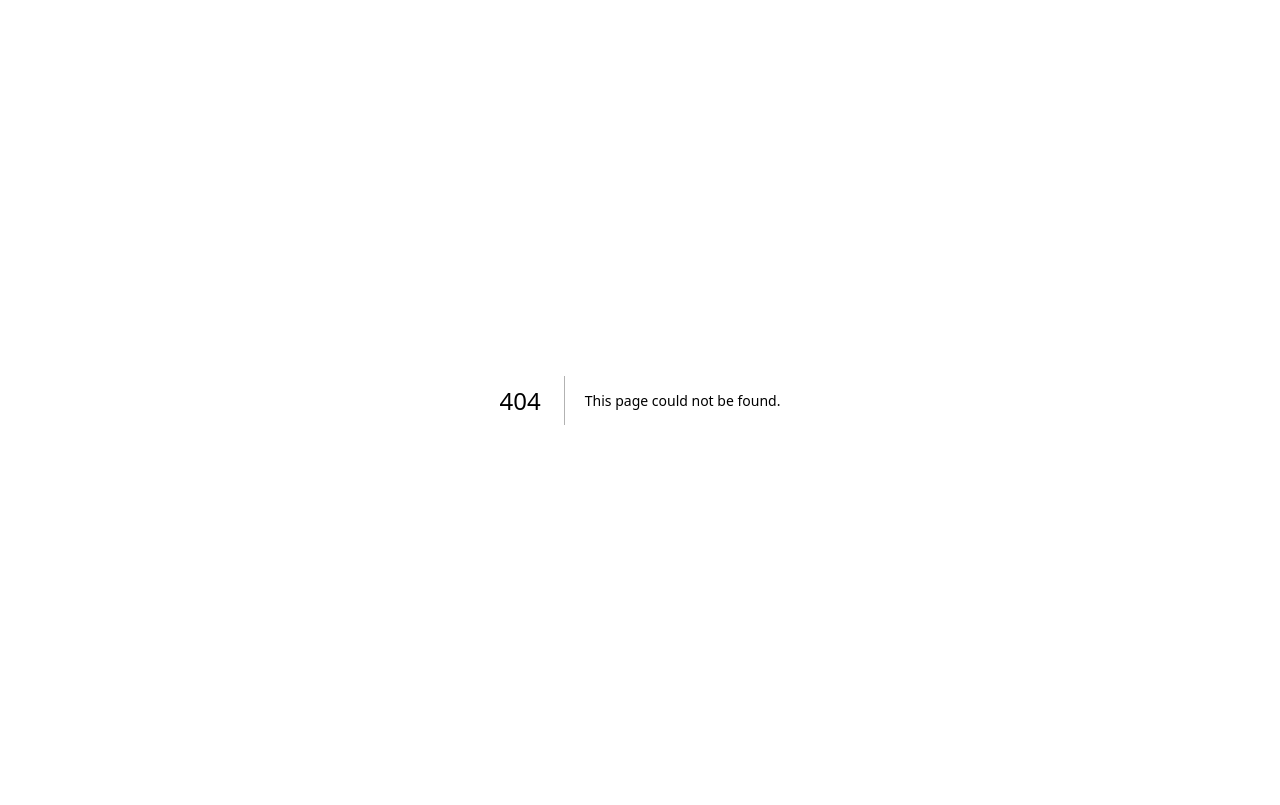
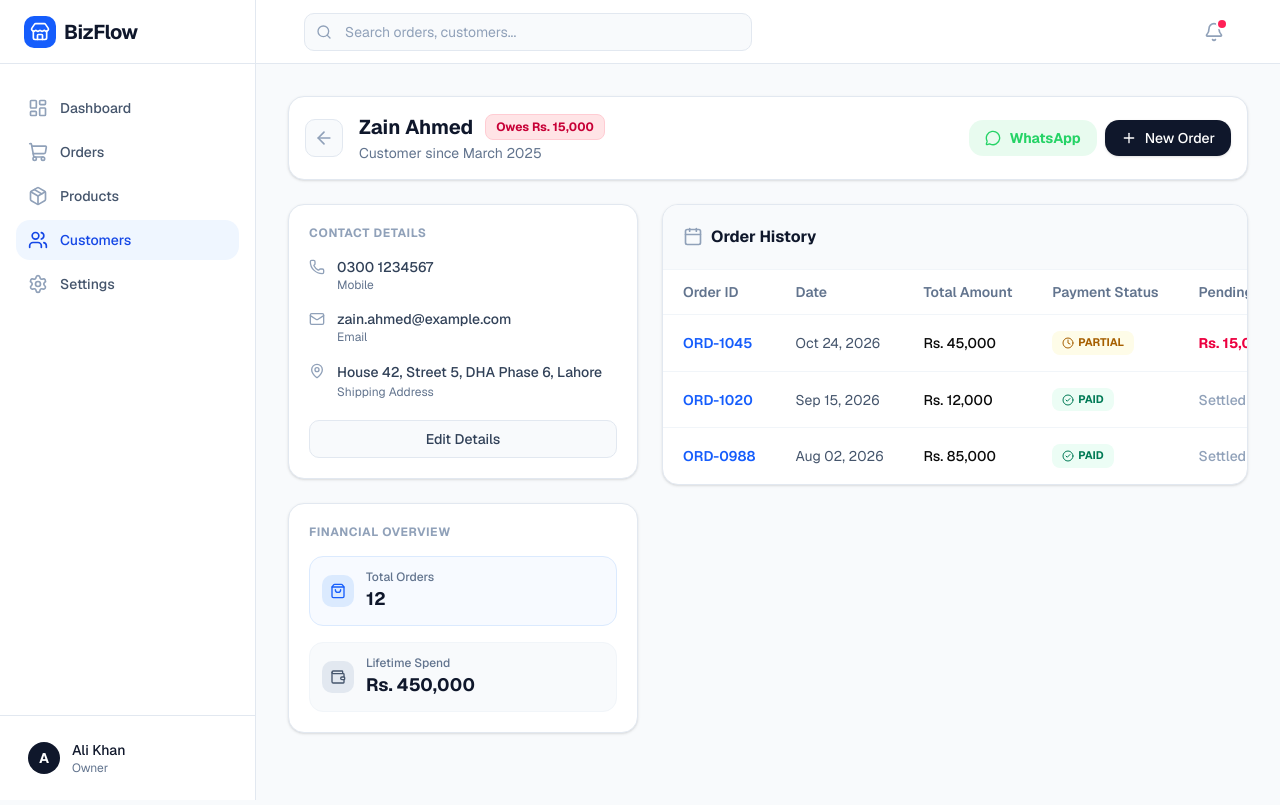
Before and after one commit to itx-tayyab/BizFlow, a Next.js app in the folder client/: page /customers/1 in a window 1280 px wide. Before the commit this address had no page. Built offline with nearby package versions, Linux system fonts and the light colour scheme.

Commit message:
Add CustomerProfilePage component for detailed customer information and order history

```diff
--- /dev/null
+++ b/client/src/app/(dashboard)/customers/[id]/page.tsx
@@ -0,0 +1,194 @@
+"use client";
+
+import Link from "next/link";
+import {
+  ArrowLeft, User, Phone, MapPin, Mail,
+  Plus, MessageCircle, ShoppingBag, Wallet,
+  Calendar, CheckCircle2, AlertCircle, Clock
+} from "lucide-react";
+
+// --- MOCK CUSTOMER DATA ---
+const mockCustomer = {
+  id: "CUST-882",
+  name: "Zain Ahmed",
+  phone: "0300 1234567",
+  address: "House 42, Street 5, DHA Phase 6, Lahore",
+  email: "zain.ahmed@example.com",
+  type: "Loyal Customer",
+  joined: "March 2025",
+  metrics: {
+    totalOrders: 12,
+    lifetimeValue: 450000,
+    outstandingBalance: 15000
+  },
+  // Order History for this specific customer
+  orderHistory:[
+    { id: "ORD-1045", date: "Oct 24, 2026", total: 45000, status: "COMPLETED", payment: "PARTIAL", balance: 15000 },
+    { id: "ORD-1020", date: "Sep 15, 2026", total: 12000, status: "COMPLETED", payment: "PAID", balance: 0 },
+    { id: "ORD-0988", date: "Aug 02, 2026", total: 85000, status: "COMPLETED", payment: "PAID", balance: 0 },
+  ]
+};
+
+export default function CustomerProfilePage() {
+  return (
+    <div className="flex flex-col gap-6 animate-in fade-in duration-500 pb-10">
+
+      {/* 🟢 TOP ACTION BAR */}
+      <div className="flex flex-col sm:flex-row sm:items-center justify-between gap-4 bg-white p-4 rounded-2xl border border-slate-200 shadow-sm">
+        <div className="flex items-center gap-4">
+          <Link href="/customers" className="p-2 text-slate-400 hover:text-slate-900 bg-slate-50 rounded-lg border border-slate-200 transition-colors">
+            <ArrowLeft className="w-5 h-5" />
+          </Link>
+          <div>
+            <div className="flex items-center gap-3">
+              <h1 className="text-xl font-bold text-slate-900">{mockCustomer.name}</h1>
+              {mockCustomer.metrics.outstandingBalance > 0 ? (
+                <span className="bg-rose-100 text-rose-700 text-xs font-bold px-2.5 py-1 rounded-md border border-rose-200">
+                  Owes Rs. {mockCustomer.metrics.outstandingBalance.toLocaleString()}
+                </span>
+              ) : (
+                <span className="bg-emerald-100 text-emerald-700 text-xs font-bold px-2.5 py-1 rounded-md border border-emerald-200">
+                  Account Settled
+                </span>
+              )}
+            </div>
+            <p className="text-sm text-slate-500 mt-0.5">Customer since {mockCustomer.joined}</p>
+          </div>
+        </div>
+
+        <div className="flex items-center gap-2">
+          <a
+            href={`https://wa.me/92${mockCustomer.phone.replace(/[^0-9]/g, '').substring(1)}`}
+            target="_blank"
+            className="flex items-center gap-2 px-4 py-2 bg-[#25D366]/10 text-[#25D366] rounded-xl text-sm font-bold hover:bg-[#25D366]/20 transition-colors"
+          >
+            <MessageCircle className="w-4 h-4" /> WhatsApp
+          </a>
+          <Link
+            href={`/orders/new?customerId=${mockCustomer.id}`}
+            className="flex items-center gap-2 px-4 py-2 bg-slate-900 text-white rounded-xl text-sm font-medium hover:bg-slate-800 transition-colors shadow-sm"
+          >
+            <Plus className="w-4 h-4" /> New Order
+          </Link>
+        </div>
+      </div>
+
+      <div className="flex flex-col lg:flex-row gap-6 items-start">
+
+        {/* ==========================================
+            LEFT COLUMN: CUSTOMER INFO & METRICS
+        ========================================== */}
+        <div className="w-full lg:w-[350px] flex flex-col gap-6">
+
+          {/* Contact Info Card */}
+          <div className="bg-white p-5 rounded-2xl border border-slate-200 shadow-sm">
+            <h3 className="text-xs font-bold text-slate-400 uppercase tracking-wider mb-4">Contact Details</h3>
+
+            <div className="space-y-4 text-sm">
+              <div className="flex items-start gap-3 text-slate-700">
+                <Phone className="w-4 h-4 text-slate-400 mt-0.5" />
+                <div>
+                  <p className="font-medium">{mockCustomer.phone}</p>
+                  <p className="text-xs text-slate-500">Mobile</p>
+                </div>
+              </div>
+              <div className="flex items-start gap-3 text-slate-700">
+                <Mail className="w-4 h-4 text-slate-400 mt-0.5" />
+                <div>
+                  <p className="font-medium">{mockCustomer.email}</p>
+                  <p className="text-xs text-slate-500">Email</p>
+                </div>
+              </div>
+              <div className="flex items-start gap-3 text-slate-700">
+                <MapPin className="w-4 h-4 text-slate-400 mt-0.5" />
+                <div>
+                  <p className="font-medium leading-relaxed">{mockCustomer.address}</p>
+                  <p className="text-xs text-slate-500">Shipping Address</p>
+                </div>
+              </div>
+            </div>
+
+            <button className="w-full mt-5 py-2 bg-slate-50 border border-slate-200 text-slate-700 rounded-lg text-sm font-medium hover:bg-slate-100 transition-colors">
+              Edit Details
+            </button>
+          </div>
+
+          {/* Lifetime Metrics Card */}
+          <div className="bg-white p-5 rounded-2xl border border-slate-200 shadow-sm">
+            <h3 className="text-xs font-bold text-slate-400 uppercase tracking-wider mb-4">Financial Overview</h3>
+
+            <div className="space-y-4">
+              <div className="flex items-center gap-3 p-3 bg-blue-50/50 rounded-xl border border-blue-100">
+                <div className="p-2 bg-blue-100 rounded-lg text-blue-600"><ShoppingBag className="w-4 h-4" /></div>
+                <div>
+                  <p className="text-xs text-slate-500 font-medium">Total Orders</p>
+                  <p className="text-lg font-bold text-slate-900">{mockCustomer.metrics.totalOrders}</p>
+                </div>
+              </div>
+
+              <div className="flex items-center gap-3 p-3 bg-slate-50 rounded-xl border border-slate-100">
+                <div className="p-2 bg-slate-200 rounded-lg text-slate-600"><Wallet className="w-4 h-4" /></div>
+                <div>
+                  <p className="text-xs text-slate-500 font-medium">Lifetime Spend</p>
+                  <p className="text-lg font-bold text-slate-900">Rs. {mockCustomer.metrics.lifetimeValue.toLocaleString()}</p>
+                </div>
+              </div>
+            </div>
+          </div>
+
+        </div>
+
+        {/* ==========================================
+            RIGHT COLUMN: ORDER HISTORY
+        ========================================== */}
+        <div className="flex-1 w-full bg-white rounded-2xl border border-slate-200 shadow-sm overflow-hidden">
+          <div className="p-5 border-b border-slate-100 bg-slate-50 flex items-center justify-between">
+            <h2 className="font-bold text-slate-900 flex items-center gap-2">
+              <Calendar className="w-5 h-5 text-slate-400" /> Order History
+            </h2>
+          </div>
+
+          <div className="overflow-x-auto">
+            <table className="w-full text-left text-sm whitespace-nowrap">
+              <thead className="bg-white text-slate-500 border-b border-slate-100">
+                <tr>
+                  <th className="px-5 py-3 font-semibold">Order ID</th>
+                  <th className="px-5 py-3 font-semibold">Date</th>
+                  <th className="px-5 py-3 font-semibold">Total Amount</th>
+                  <th className="px-5 py-3 font-semibold">Payment Status</th>
+                  <th className="px-5 py-3 font-semibold">Pending Balance</th>
+                </tr>
+              </thead>
+              <tbody className="divide-y divide-slate-100">
+                {mockCustomer.orderHistory.map((order) => (
+                  <tr key={order.id} className="hover:bg-slate-50 transition-colors group">
+                    <td className="px-5 py-4">
+                      <Link href={`/orders/${order.id}`} className="font-semibold text-blue-600 hover:underline">
+                        {order.id}
+                      </Link>
+                    </td>
+                    <td className="px-5 py-4 text-slate-600">{order.date}</td>
+                    <td className="px-5 py-4 font-medium">Rs. {order.total.toLocaleString()}</td>
+                    <td className="px-5 py-4">
+                      {order.payment === "PAID" && <span className="inline-flex items-center gap-1 py-1 px-2.5 rounded-md text-[11px] font-bold bg-emerald-50 text-emerald-700"><CheckCircle2 className="w-3 h-3"/> PAID</span>}
+                      {order.payment === "PARTIAL" && <span className="inline-flex items-center gap-1 py-1 px-2.5 rounded-md text-[11px] font-bold bg-yellow-50 text-yellow-700"><Clock className="w-3 h-3"/> PARTIAL</span>}
+                      {order.payment === "UNPAID" && <span className="inline-flex items-center gap-1 py-1 px-2.5 rounded-md text-[11px] font-bold bg-rose-50 text-rose-700 border border-rose-200"><AlertCircle className="w-3 h-3"/> UNPAID</span>}
+                    </td>
+                    <td className="px-5 py-4">
+                      {order.balance > 0 ? (
+                        <span className="font-bold text-rose-600">Rs. {order.balance.toLocaleString()}</span>
+                      ) : (
+                        <span className="text-slate-400 font-medium">Settled</span>
+                      )}
+                    </td>
+                  </tr>
+                ))}
+              </tbody>
+            </table>
+          </div>
+        </div>
+
+      </div>
+    </div>
+  );
+}
```
